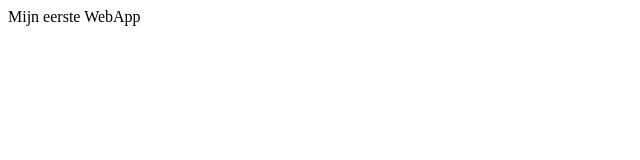
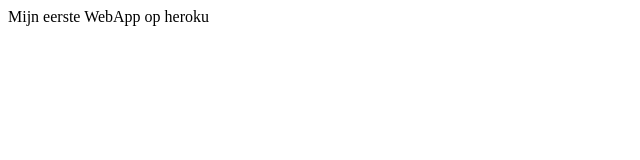
Before and after one commit to rpanhuysen/PWA, a website: page public/index.html in a window 1280 px wide. Shown: the full height of the page, 0-640 px from the left. Drawn offline with Linux system fonts and the light colour scheme.

Commit message:
index aangepast

```diff
--- a/public/index.html
+++ b/public/index.html
@@ -7,6 +7,6 @@
     <title>Document</title>
 </head>
 <body>
-    Mijn eerste WebApp
+    Mijn eerste WebApp op heroku
 </body>
 </html>
```
